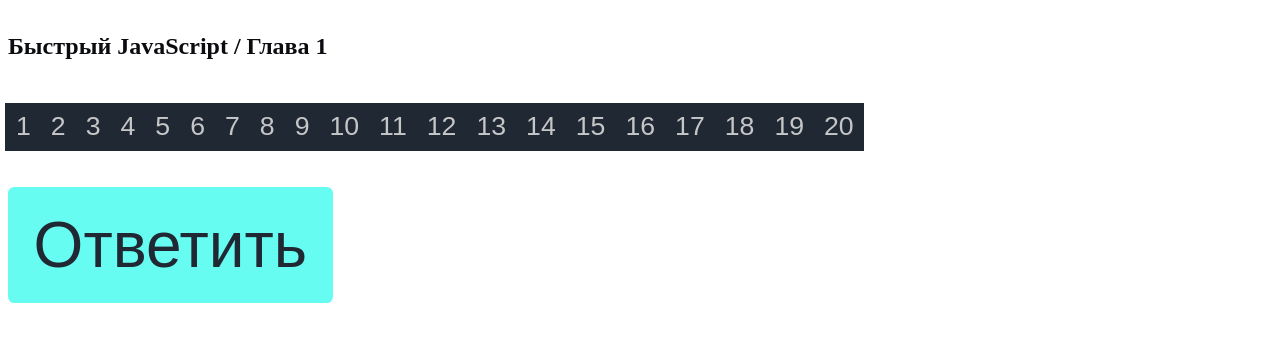
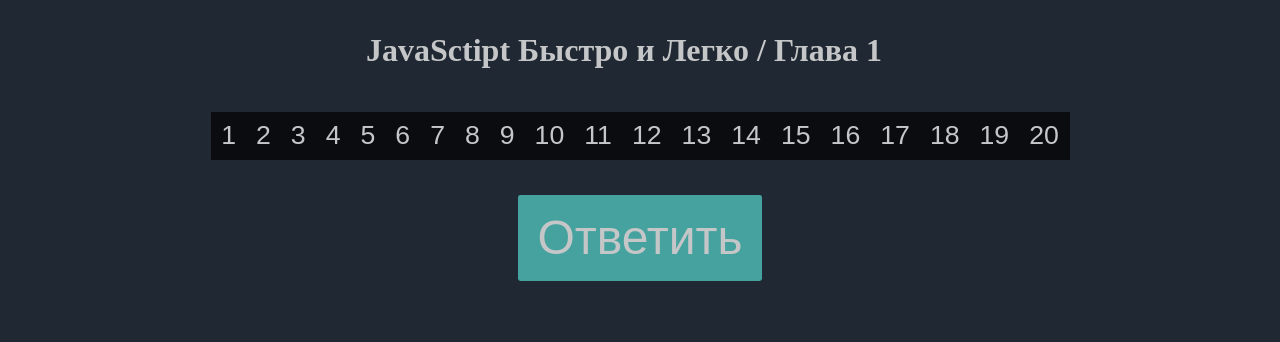
Before and after one commit to piladzisi/JS, a plain HTML site: page index.html in a window 1280 px wide. Drawn offline with Linux system fonts and the light colour scheme.

Commit message:
messing with design

```diff
--- a/index.html
+++ b/index.html
@@ -1,11 +1,11 @@
 <!DOCTYPE html>
 <html>
 <head>
-	<title>Быстрый JavaSctipt</title>
+	<title>JavaSctipt Быстро и Легко</title>
 	<link rel="stylesheet" href="style.css">
 </head>
 <body>
-<h1> Быстрый JavaScript / Глава 1 </h1>
+<h1> JavaSctipt Быстро и Легко / Глава 1 </h1>
 	<nav>
 			<button type="button"><a href="index.html">1</a></button>
 			<button type="button"><a href="/">2</a></button>
@@ -30,7 +30,7 @@
 	</nav>
 
 	<div>
-		<button id="answer" type="button"><a href="/">Ответить</a></button>
+		<button id="answer" type="submit"><a href="/">Ответить</a></button>
 	</div>
 </body>
 </html>
--- a/style.css
+++ b/style.css
@@ -1,27 +1,34 @@
 
+*{
+	margin:0;
+	padding:0;
+}
+body{
+	background: #1F2833;
+}
 nav{
-	align-self: center;
+	text-align: center;
 }
 h1{
-	align-self: center;
-	font-size: 1.5em;
-	line-height: .5em;
-	color: #0B0C10;
+	font-size: 2em;
+	text-align: center;
+	color: #C5C6C7;
 	padding: 1em 1em 1em 0;
 }
 
 button{
+
 	padding: 0.65em 0.8em;
 	margin:0.8em -0.2em 0.8em -0.2em;
+	background:#0B0C10;
 	border:0;
-	background:#1F2833;
-	}
+
+}
 
 button a{
 	color: #C5C6C7;
 	text-decoration: none;
 	font-size: 2em;
-	margin:0 0 10px 0;
 }
 
 button a:hover {
@@ -32,20 +39,18 @@ button a:active{
 	color:#45A29E;
 }
 
+div{
+	text-align: center;
+}
 #answer{
-	background: #66FCF1;
-	margin:0.8em 0 0.8em 0;
-	border-radius: 0.2em;
-	font-size:2em;
+	background:#45A29E;
+	margin:1em 0 1em 0;
+	border: #66FCF1 4em;
+	border-radius: 0.1em;
+	font-size:1.5em;
 }
 
-#answer a{
-	color:#1F2833;
-
-}
-#answer a:hover{
+#answer:hover {
 	background:#45A29E;
 	text-decoration: none;
-	padding:0;
-	margin:0;
 }
```
